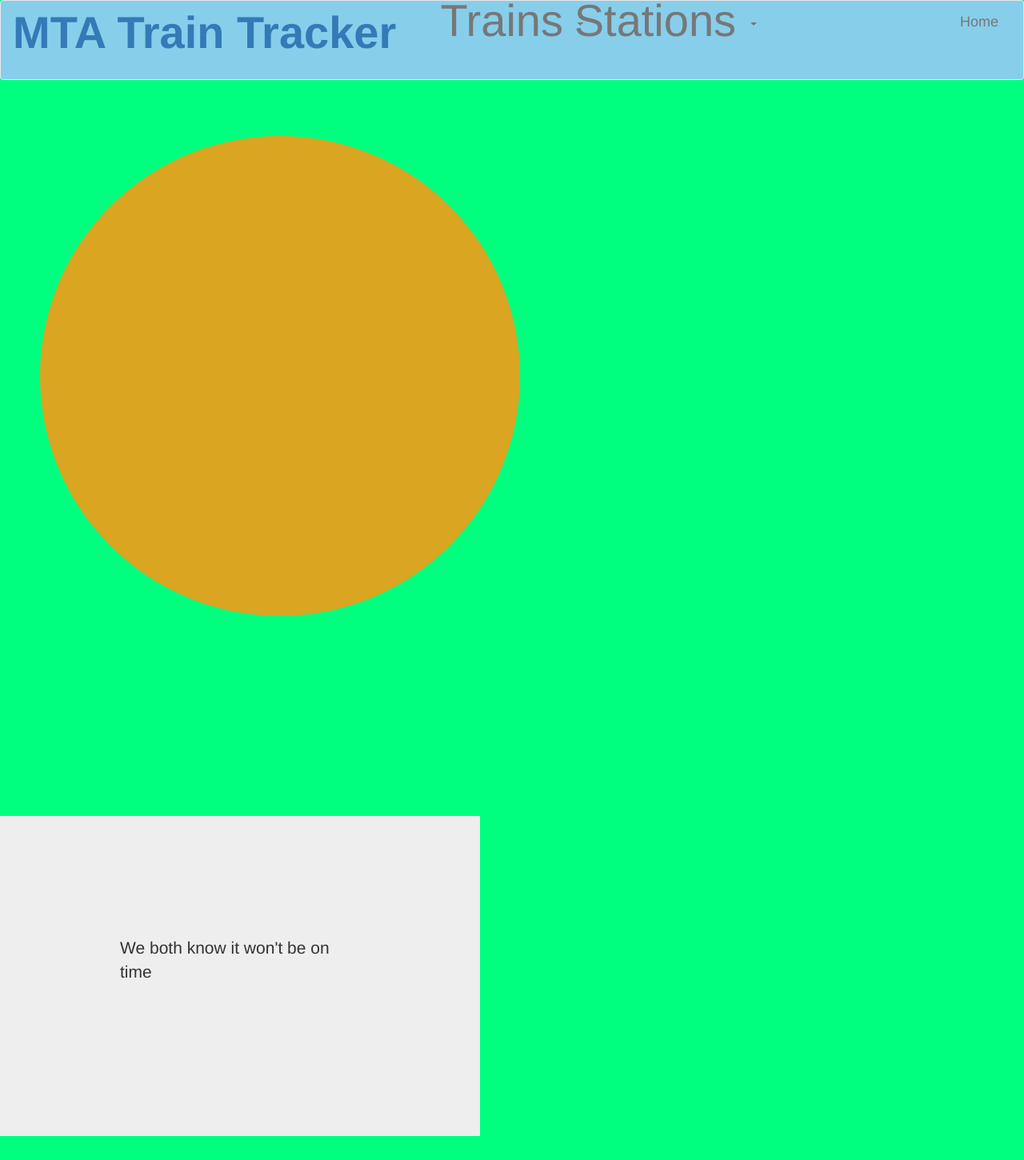
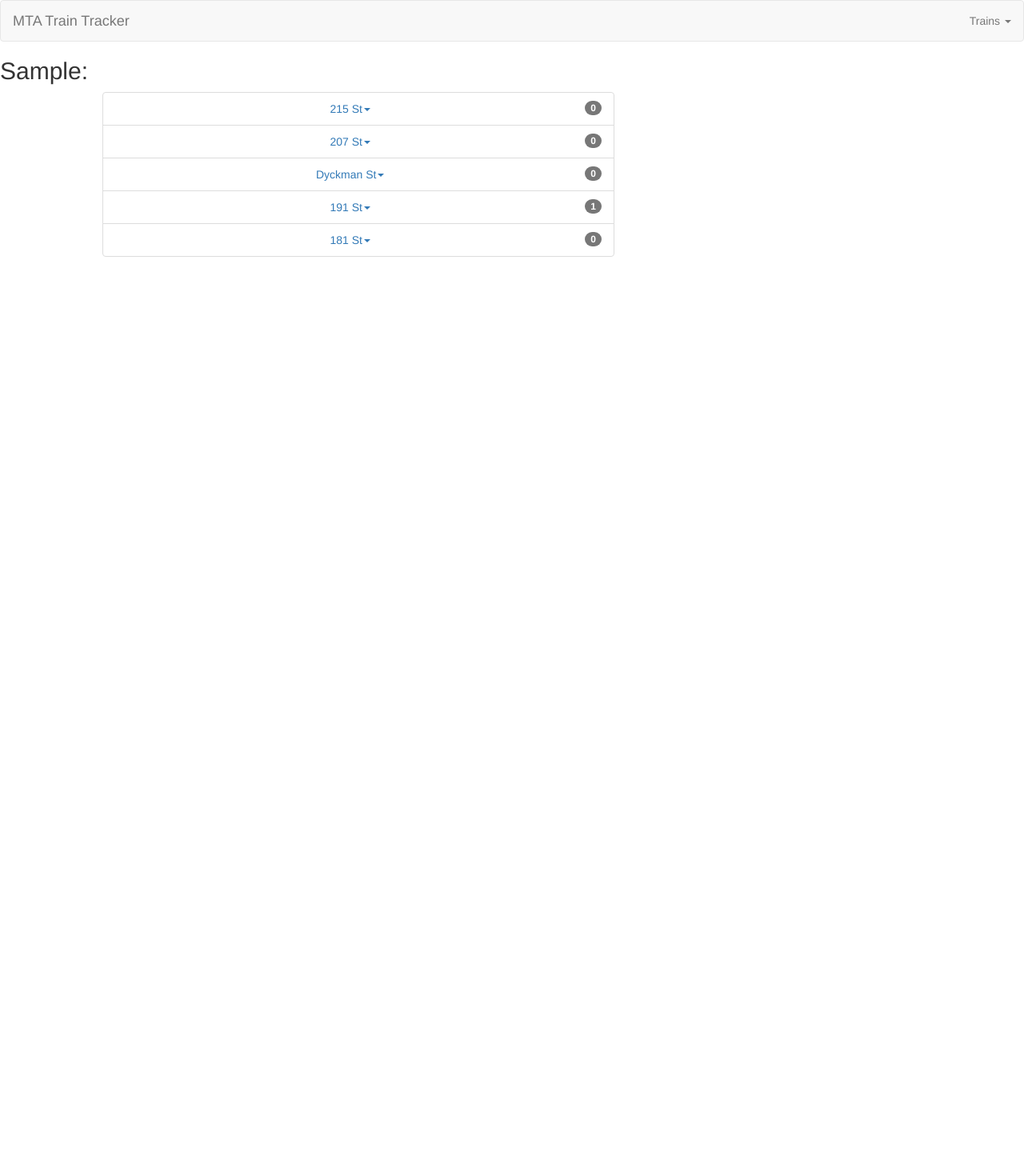
Before and after one commit to nicolecheng/firenation, a Flask app: template templates/train.html in a window 1280 px wide. Shown: the whole page at 80% size. After the commit the page ends 321 px from the top, so only its background shows below. Run offline with Flask 2, Linux system fonts and the light colour scheme; the template is opened without the code that fills it, so the values that code supplies are empty; parts of the project's set-up code (start-up, migrations or seed data) failed here and were passed over; some libraries are stand-ins or nearby versions.

Commit message:
added sample for train

```diff
--- a/static/overwrite.css
+++ b/static/overwrite.css
@@ -28,3 +28,16 @@
 .col-sm-3 h4 {
   padding-left: 6%;
 }
+
+.train {
+  text-align: center;
+  padding-left: 10%;
+  width: 60%;
+}
+.list-group-item a {
+  text-decoration: none;
+}
+.list-group-item .dropdown-menu {
+  padding-left: 10%;
+  width: 100%;
+}
--- a/templates/train.html
+++ b/templates/train.html
@@ -2,7 +2,7 @@
 <html>
     <head>
         <link rel="stylesheet" type="text/css" href="../static/bootstrap/css/bootstrap.min.css">
-        <link rel="stylesheet" type="text/css" href="../static/overwriter.css">
+        <link rel="stylesheet" type="text/css" href="../static/overwrite.css">
         <link href="https://fonts.googleapis.com/css?family=Black+Ops+One|Bungee+Shade|Permanent+Marker" rel="stylesheet">
 
         <script src="../static/bootstrap/js/jquery.min.js"></script>
@@ -11,55 +11,75 @@
         <title>Fire Nation</title>
     </head>
 <body>
-  <nav id = "nav" class="navbar navbar-default navbar-top">
-            <div class="container-fluid">
-	      <div class="navbar-header">
-                    <a id = "logo" href="">MTA Train Tracker</a>
-                </div>
-                <div class="collapse navbar-collapse" id="collap">
-                <ul class="nav navbar-nav">
+  <nav class="navbar navbar-default navbar-top">
+           <div class="container-fluid">
+               <div class="navbar-header">
+                   <a class="navbar-brand" href="home.html">MTA Train Tracker</a>
+               </div>
+                <ul class="nav navbar-nav navbar-right">
                     <li class="page-scroll dropdown">
                         <a id="train" class="dropdown-toggle" type="button" data-toggle="dropdown" href="">Trains
                         <span class="caret"></span></a>
                         <ul class="dropdown-menu">
-                          <li><a href="#">1</a></li>
-                          <li><a href="#">2</a></li>
-                          <li><a href="#">3</a></li>
-                          <li><a href="#">4</a></li>
-                          <li><a href="#">5</a></li>
-                          <li><a href="#">6</a></li>
+                          <li><a href="../templates/train.html">1</a></li>
+                          <li><a href="../templates/train.html">2</a></li>
+                          <li><a href="../templates/train.html">3</a></li>
+                          <li><a href="../templates/train.html">4</a></li>
+                          <li><a href="../templates/train.html">5</a></li>
+                          <li><a href="../templates/train.html">6</a></li>
                         </ul>
                     </li>
                 </ul>
                 </div>
-                <div class="collapse navbar-collapse" id="collaps">
-                <ul class="nav navbar-nav">
-                    <li class="page-scroll dropdown">
-                    <a id="station" class="dropdown-toggle" type="button" data-toggle="dropdown" href="">Stations
-                        <span class="caret"></span></a>
-                        <ul class="dropdown-menu">
-                          <li><a href="#">1</a></li>
+   </nav>
 
-                          <!--
-                          {% for stat in station %}
-		                 <li><a href="#">stat[0]</a></li>
-	                  {% endfor %}
-                          -->
-
-                        </ul>
-                    </div>
-                <nav id = "but" class="navbar navbar-light bg-faded">
-                         <a class="navbar-brand" href="../templates/home.html">Home</a>
-                </nav>
-   </nav>
-   <div id= "stuff">
-   <svg id="a" height="900" width="900" xmlns="http://ww.w3.org/2000/avg">
-          <circle cx="350" cy="350" r="300" fill="#DAA520"/>
-     </svg>
-     <div class="jumbotron jumbotron-fluid">
-        <p> We both know it won't be on time </p>
-     </div>
-  </div>
-  </div>
+   <h2>Sample:</h2>
+   <ul class="list-group train">
+     <li class="list-group-item">
+     <a id="train" class="dropdown-toggle" type="button" data-toggle="dropdown">215 St<span class="caret"></a><span class="badge">0</span></span>
+       <ul class="dropdown-menu">
+         <li>Uptown Trains:</li>
+         <li>1 train at 191 St <span class="label label-default">5 mins</span></li>
+         <li>Downtown Trains:</li>
+         <li>1 train at Marble Hill - 225 St <span class="label label-default">4 mins</span></li>
+       </ul>
+     </li>
+     <li class="list-group-item">
+     <a id="train" class="dropdown-toggle" type="button" data-toggle="dropdown">207 St<span class="caret"></a><span class="badge">0</span></span>
+       <ul class="dropdown-menu">
+         <li>Uptown Trains:</li>
+         <li>1 train at 191 St <span class="label label-default">4 mins</span></li>
+         <li>Downtown Trains:</li>
+         <li>1 train at Marble Hill - 225 St <span class="label label-default">6 mins</span></li>
+       </ul>
+     </li>
+     <li class="list-group-item">
+     <a id="train" class="dropdown-toggle" type="button" data-toggle="dropdown">Dyckman St<span class="caret"></a><span class="badge">0</span></span>
+       <ul class="dropdown-menu">
+         <li>Uptown Trains:</li>
+         <li>1 train at 191 St <span class="label label-default">2 mins</span></li>
+         <li>Downtown Trains:</li>
+         <li>1 train at Marble Hill - 225 St <span class="label label-default">7 mins</span></li>
+       </ul>
+     </li>
+     <li class="list-group-item">
+     <a id="train" class="dropdown-toggle" type="button" data-toggle="dropdown">191 St<span class="caret"></a><span class="badge">1</span></span>
+       <ul class="dropdown-menu">
+         <li>Uptown Trains:</li>
+         <li>1 train at 191 St <span class="label label-default">Arriving</span></li>
+         <li>Downtown Trains:</li>
+         <li>1 train at Marble Hill - 225 St <span class="label label-default">9 mins</span></li>
+       </ul>
+     </li>
+     <li class="list-group-item">
+     <a id="train" class="dropdown-toggle" type="button" data-toggle="dropdown">181 St<span class="caret"></a><span class="badge">0</span></span>
+       <ul class="dropdown-menu">
+         <li>Uptown Trains:</li>
+         <li>1 train at 157 St <span class="label label-default">5 mins</span></li>
+         <li>Downtown Trains:</li>
+         <li>1 train at Marble Hill - 225 St <span class="label label-default">13 mins</span></li>
+       </ul>
+     </li>
+   </ul>
 </body>
 </html>
```
